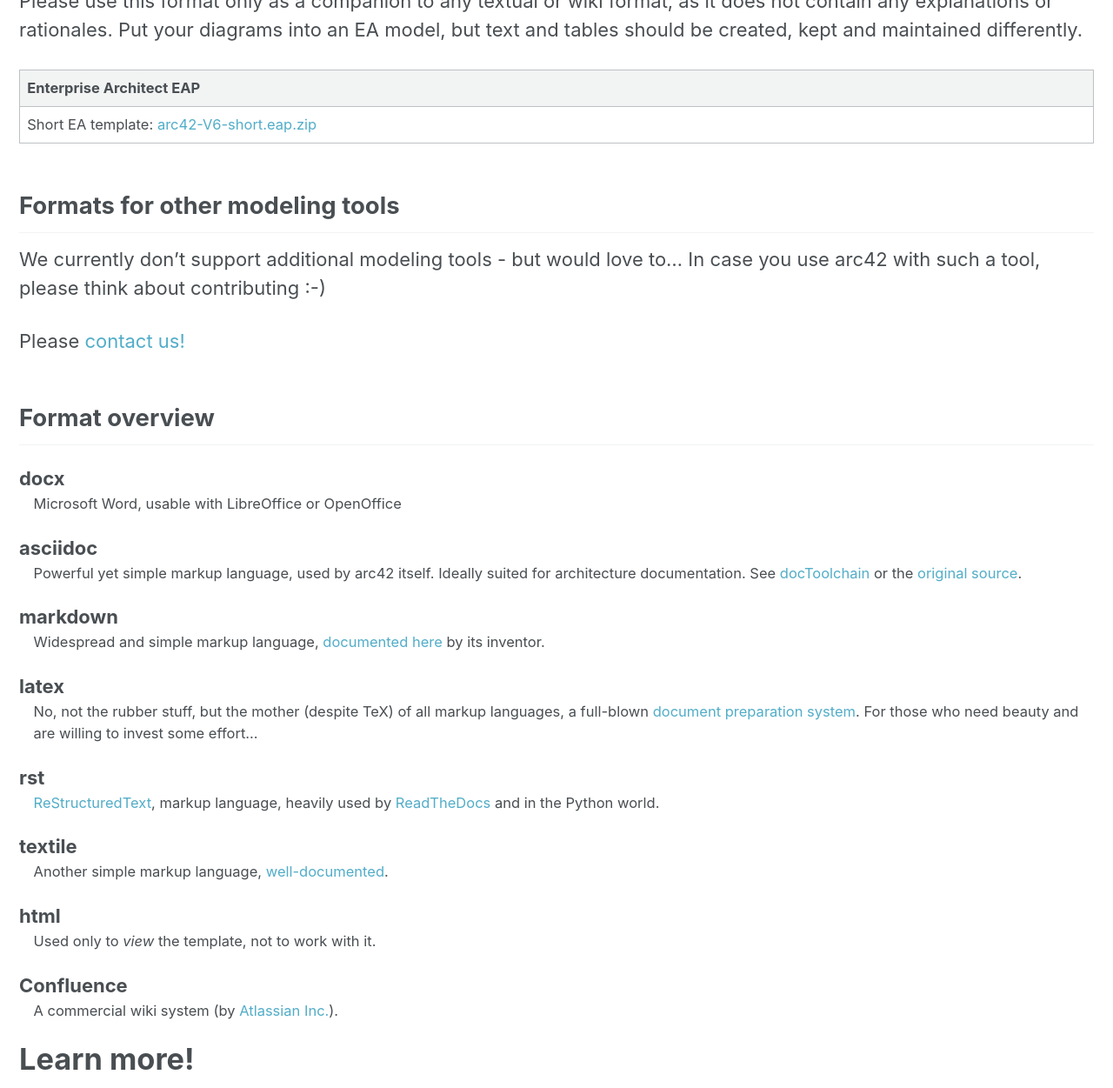
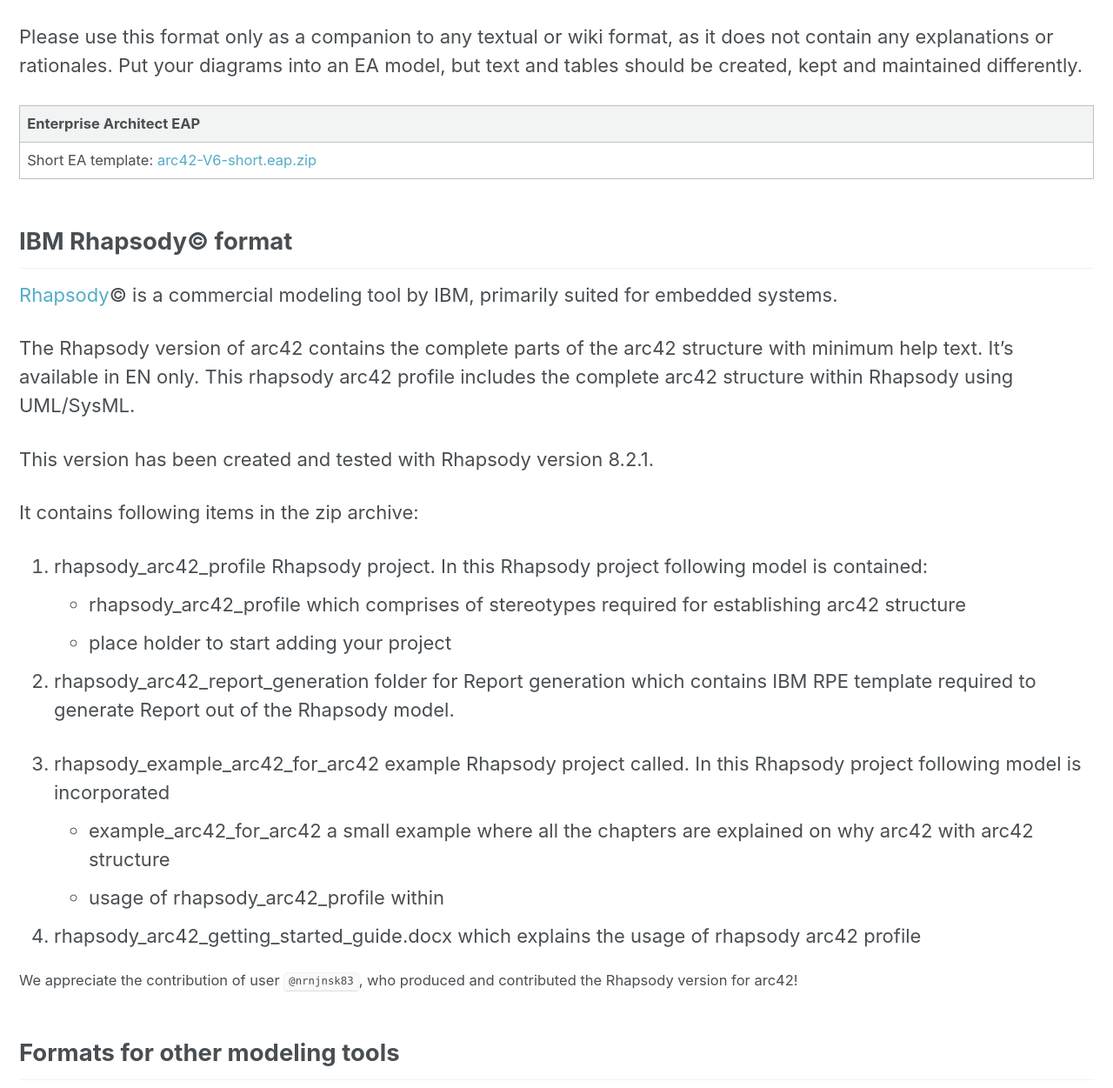
Before and after one commit to arc42/arc42.org-site, a Jekyll site: the page built from _pages/download.md, in a window 1280 px wide and 1400 px high, scrolled down 3332 px, cut to the strip 0-1251 px from the top of the window. Shown: the whole strip at 87% size. Built offline with Jekyll 4.4.1, drawn with Linux system fonts in a browser that asks for light colours; comment, search, counter and statistics services are not loaded.

Commit message:
include rhapsody template (by @nrnjnsk83) in download page

```diff
--- a/_pages/download.md
+++ b/_pages/download.md
@@ -94,6 +94,35 @@
 | Short EA template: [arc42-V6-short.eap.zip]({{GITHUBDIR}}eap/arc42-V6-short.eap.zip)|
 
 
+## IBM Rhapsody&copy; format
+[Rhapsody](http://www-03.ibm.com/software/products/en/ratirhap)&copy;
+is a commercial modeling tool by IBM, primarily suited
+for embedded systems.
+
+The Rhapsody version of arc42 contains the complete parts of the arc42 structure with minimum help text. It’s available in EN only. This rhapsody arc42 profile includes the complete arc42 structure within Rhapsody using UML/SysML.
+
+This version has been created and tested with Rhapsody version 8.2.1.
+
+It contains following items in the zip archive:
+
+1.	rhapsody_arc42_profile Rhapsody project. In this Rhapsody project following model is contained:
+    *	rhapsody_arc42_profile which comprises of stereotypes required for establishing arc42 structure
+    *	place holder to start adding your project
+
+2.	rhapsody_arc42_report_generation folder for Report generation which contains IBM RPE template required to generate Report out of the Rhapsody model.
+
+3.	rhapsody_example_arc42_for_arc42 example Rhapsody project called. In this Rhapsody project following model is incorporated
+    *	example_arc42_for_arc42 a small example where all the chapters are explained on why arc42 with arc42 structure
+    *	usage of rhapsody_arc42_profile within
+
+4.	rhapsody_arc42_getting_started_guide.docx which explains the usage of rhapsody arc42 profile
+
+
+
+We appreciate the contribution of user `@nrnjnsk83`, who produced and contributed
+the Rhapsody version for arc42!
+{: .small}
+
 
 ## Formats for other modeling tools
 We currently don't support additional modeling tools - but would love to...
```
